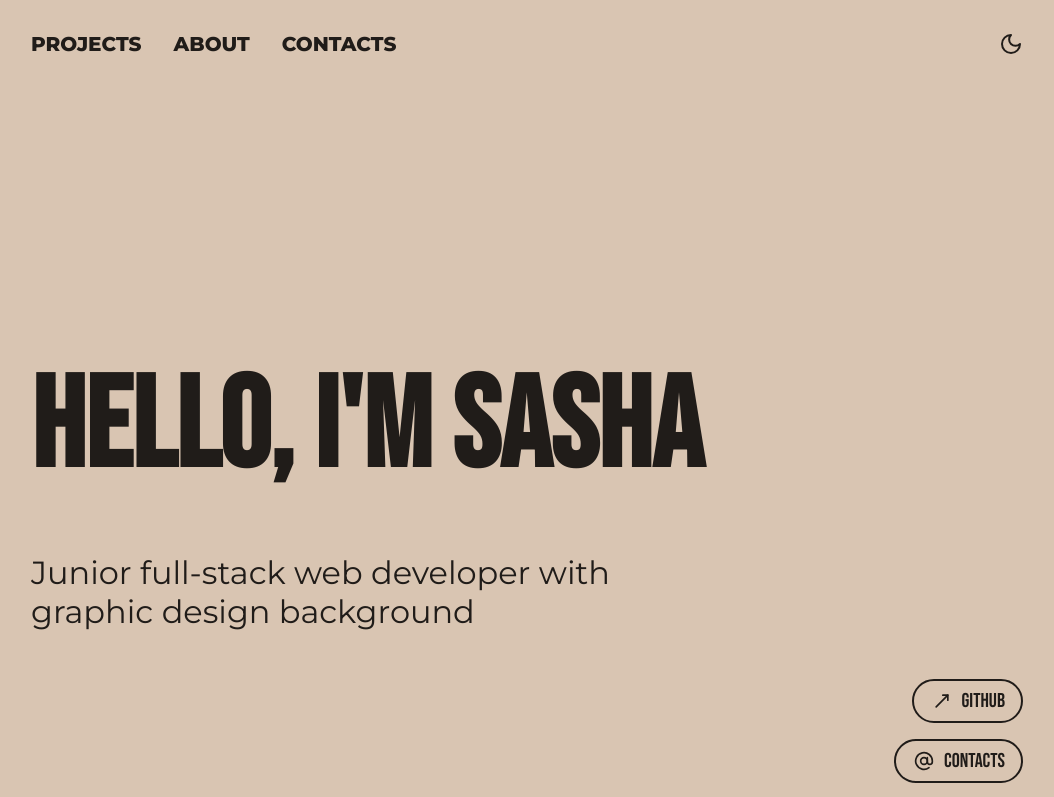
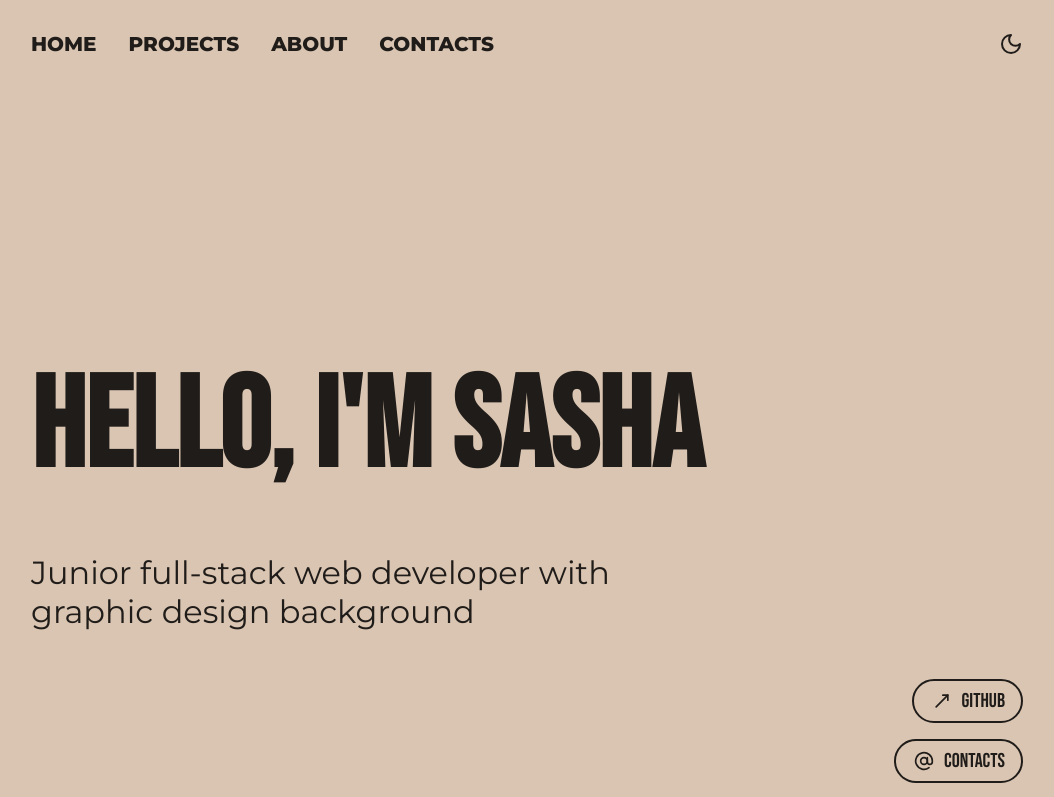
Before and after one commit to oleksandralaskaj/portfolio, a React (Vite) app: page / in a window 1280 px wide. Shown: the top 797 px of the page, without its empty margins (113-1167 px from the left). Built offline with nearby package versions, Linux system fonts and the light colour scheme.

Commit message:
fixed heading buttom overflow

```diff
--- a/src/components/Heading.module.scss
+++ b/src/components/Heading.module.scss
@@ -31,13 +31,15 @@
     align-items: flex-end;
     display: flex;
     flex-direction: column;
+    flex-wrap: wrap;
     gap: 1rem;
   }
 
   .extra-row-left {
+    align-items: center;
     display: flex;
     flex-direction: row;
-    align-items: center;
+    flex-wrap: wrap;
     gap: 1rem;
   }
 
--- a/src/components/Navigation.tsx
+++ b/src/components/Navigation.tsx
@@ -19,6 +19,9 @@ export const Navigation = () => {
             </Link>
           ) : (
             <>
+              <Link to="/" hash="#hero">
+                Home
+              </Link>
               <Link to="/" hash="#projects">
                 Projects
               </Link>
```
